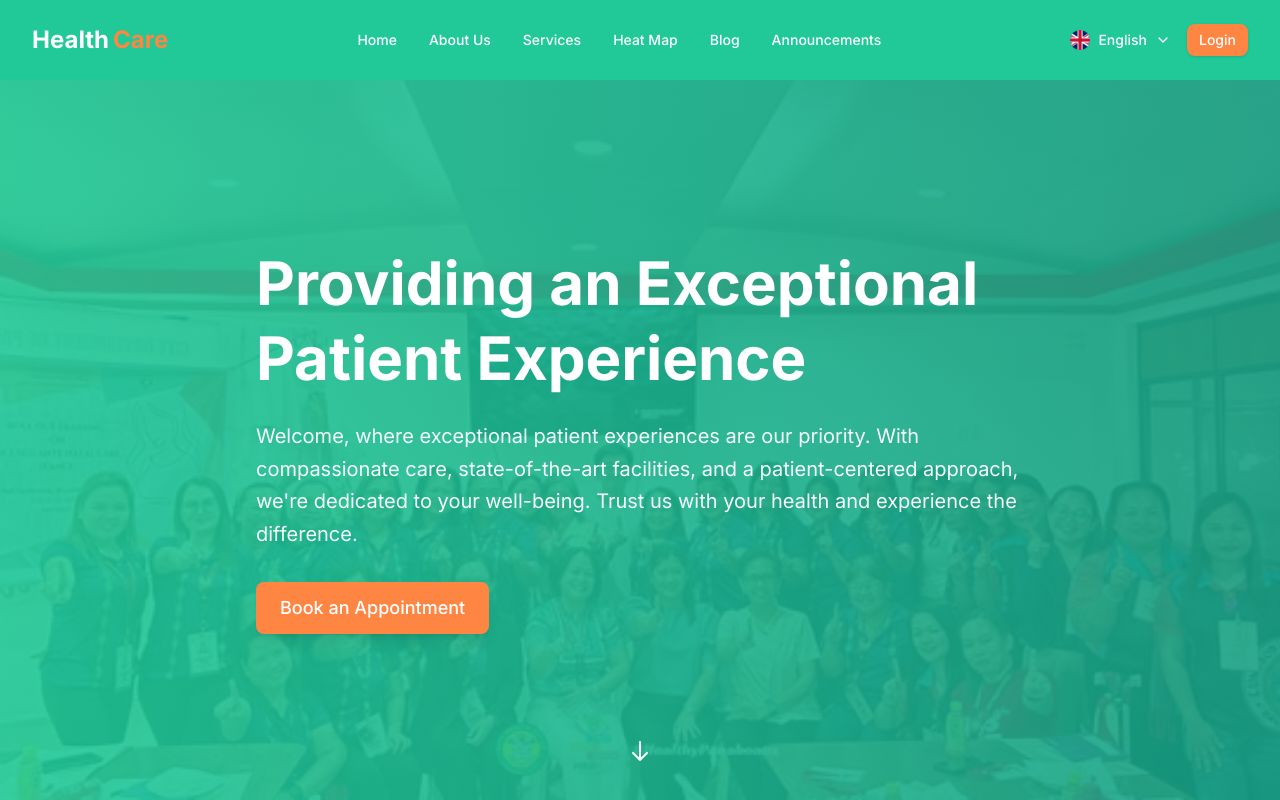
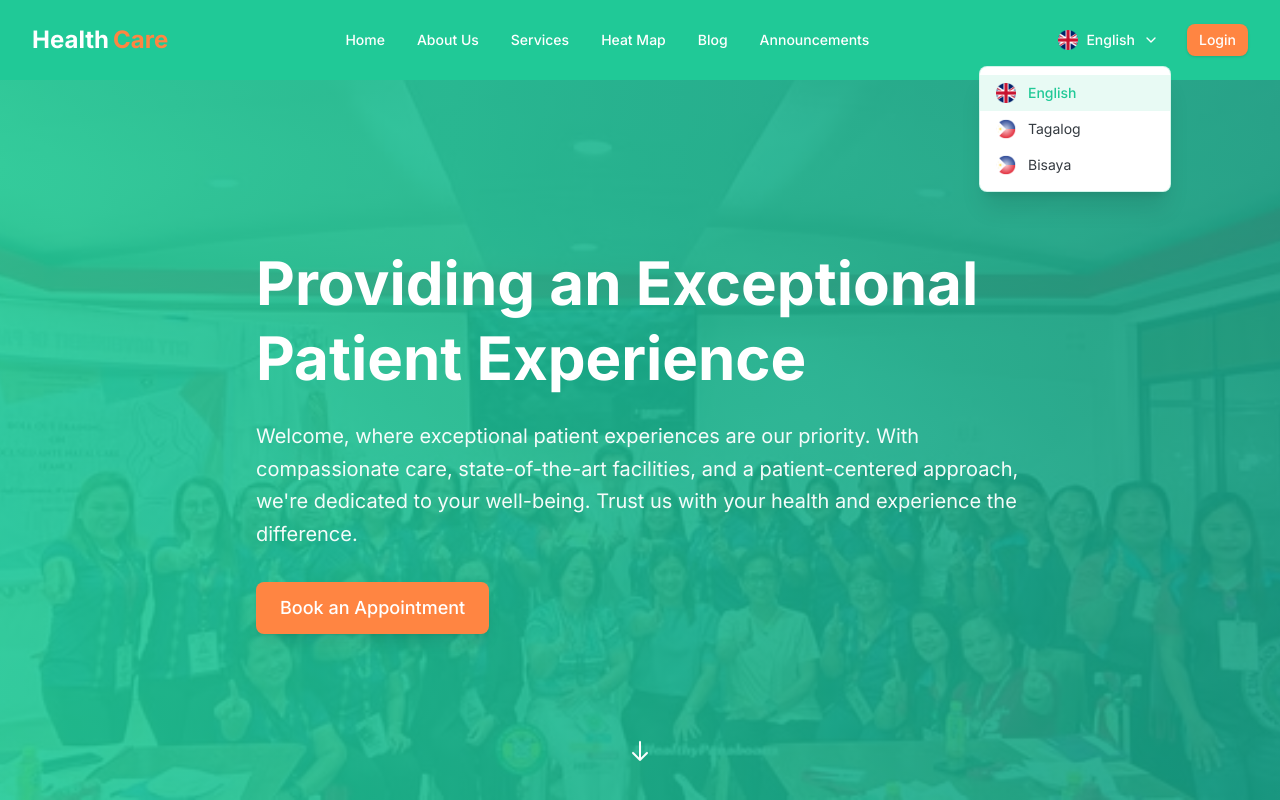
Before and after one commit to Pinoccchio/Health-Card-Go, a Next.js app: page / in a window 1280 px wide. Both pictures are taken after a click on the button "English". Shown: the top 800 px of the page. Built offline with nearby package versions, Linux system fonts and the light colour scheme.

Commit message:
landing page (2)

```diff
--- a/src/components/layout/Header.tsx
+++ b/src/components/layout/Header.tsx
@@ -10,11 +10,19 @@ import { cn } from '@/lib/utils';
 import { useAuth } from '@/lib/auth';
 import { ROLE_NAMES } from '@/types/auth';
 
+const LANGUAGES = [
+  { code: 'en', name: 'English', flag: '/images/icons/flags/en-us.png' },
+  { code: 'tl', name: 'Tagalog', flag: '/images/icons/flags/ph.png' },
+  { code: 'ceb', name: 'Bisaya', flag: '/images/icons/flags/ph.png' },
+];
+
 export function Header() {
   const { user, isAuthenticated, logout } = useAuth();
   const [isScrolled, setIsScrolled] = useState(false);
   const [isMobileMenuOpen, setIsMobileMenuOpen] = useState(false);
   const [isUserMenuOpen, setIsUserMenuOpen] = useState(false);
+  const [isLanguageMenuOpen, setIsLanguageMenuOpen] = useState(false);
+  const [selectedLanguage, setSelectedLanguage] = useState(LANGUAGES[0]);
 
   useEffect(() => {
     const handleScroll = () => {
@@ -41,25 +49,28 @@ export function Header() {
     setIsUserMenuOpen(false);
   };
 
-  // Close user menu when clicking outside
+  // Close menus when clicking outside
   useEffect(() => {
     const handleClickOutside = (event: MouseEvent) => {
       const target = event.target as HTMLElement;
       if (!target.closest('.user-menu')) {
         setIsUserMenuOpen(false);
       }
+      if (!target.closest('.language-menu')) {
+        setIsLanguageMenuOpen(false);
+      }
     };
 
-    if (isUserMenuOpen) {
+    if (isUserMenuOpen || isLanguageMenuOpen) {
       document.addEventListener('click', handleClickOutside);
       return () => document.removeEventListener('click', handleClickOutside);
     }
-  }, [isUserMenuOpen]);
+  }, [isUserMenuOpen, isLanguageMenuOpen]);
 
   return (
     <header
       className={cn(
-        'fixed top-0 left-0 right-0 z-50 bg-primary-teal transition-all duration-300',
+        'fixed top-0 left-0 right-0 z-[1001] bg-primary-teal transition-all duration-300',
         isScrolled && 'shadow-md'
       )}
     >
@@ -90,17 +101,52 @@ export function Header() {
           {/* Desktop Actions */}
           <div className="hidden lg:flex items-center space-x-4">
             {/* Language Switcher */}
-            <button className="flex items-center space-x-2 text-sm font-medium text-white hover:text-cta-orange transition-colors">
+            <div className="relative language-menu">
+              <button
+                onClick={() => setIsLanguageMenuOpen(!isLanguageMenuOpen)}
+                className="flex items-center space-x-2 px-3 py-2 rounded-lg text-sm font-medium text-white hover:bg-white/10 transition-all"
+              >
                 <Image
-                src="/images/icons/flags/en-us.png"
-                alt="English"
+                  src={selectedLanguage.flag}
+                  alt={selectedLanguage.name}
                   width={20}
                   height={20}
                   className="rounded"
                 />
-              <span>English</span>
+                <span>{selectedLanguage.name}</span>
                 <ChevronDown className="h-4 w-4" />
               </button>
+
+              {/* Language Dropdown */}
+              {isLanguageMenuOpen && (
+                <div className="absolute right-0 mt-2 w-48 bg-white rounded-lg shadow-xl border border-primary-teal/20 py-2 z-[9999]">
+                  {LANGUAGES.map((language) => (
+                    <button
+                      key={language.code}
+                      onClick={() => {
+                        setSelectedLanguage(language);
+                        setIsLanguageMenuOpen(false);
+                      }}
+                      className={cn(
+                        'w-full flex items-center gap-3 px-4 py-2 text-sm transition-colors',
+                        selectedLanguage.code === language.code
+                          ? 'bg-primary-teal/10 text-primary-teal font-medium'
+                          : 'text-gray-700 hover:bg-primary-teal/10 hover:text-primary-teal'
+                      )}
+                    >
+                      <Image
+                        src={language.flag}
+                        alt={language.name}
+                        width={20}
+                        height={20}
+                        className="rounded"
+                      />
+                      {language.name}
+                    </button>
+                  ))}
+                </div>
+              )}
+            </div>
 
             {/* Auth Actions */}
             {isAuthenticated && user ? (
@@ -207,6 +253,37 @@ export function Header() {
                   {item.label}
                 </a>
               ))}
+
+              {/* Mobile Language Switcher */}
+              <div className="pt-4 border-t border-white/20">
+                <p className="text-xs text-white/70 mb-2 px-2">Language</p>
+                <div className="space-y-2">
+                  {LANGUAGES.map((language) => (
+                    <button
+                      key={language.code}
+                      onClick={() => {
+                        setSelectedLanguage(language);
+                      }}
+                      className={cn(
+                        'w-full flex items-center gap-3 px-3 py-2 rounded-lg text-sm font-medium transition-all',
+                        selectedLanguage.code === language.code
+                          ? 'bg-white/20 text-white'
+                          : 'text-white/90 hover:bg-white/10'
+                      )}
+                    >
+                      <Image
+                        src={language.flag}
+                        alt={language.name}
+                        width={24}
+                        height={24}
+                        className="rounded"
+                      />
+                      {language.name}
+                    </button>
+                  ))}
+                </div>
+              </div>
+
               <div className="pt-4 border-t border-white/20">
                 {isAuthenticated && user ? (
                   <div className="space-y-3">
```
Lines whose indentation alone changed are shown as unchanged.
